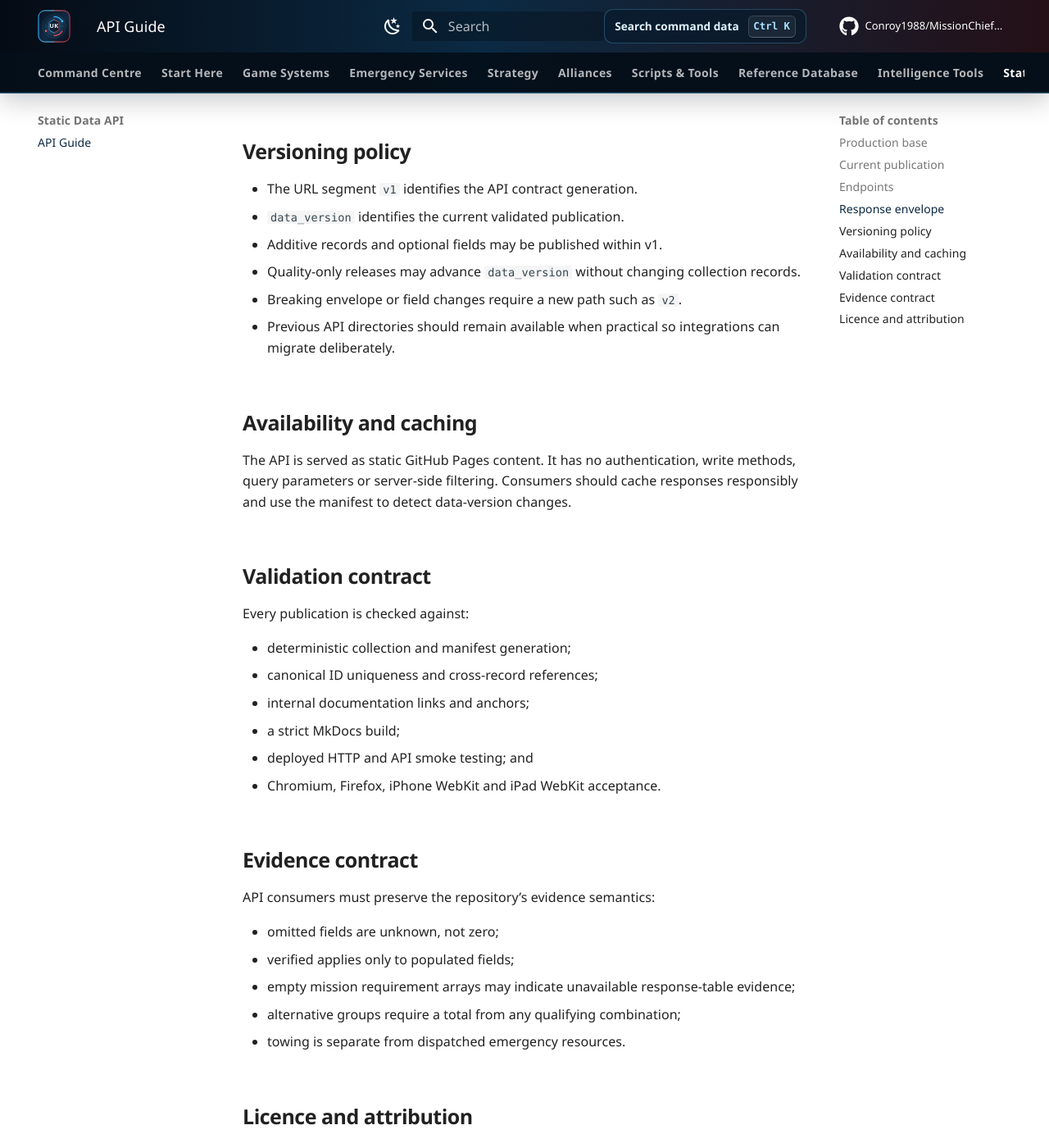
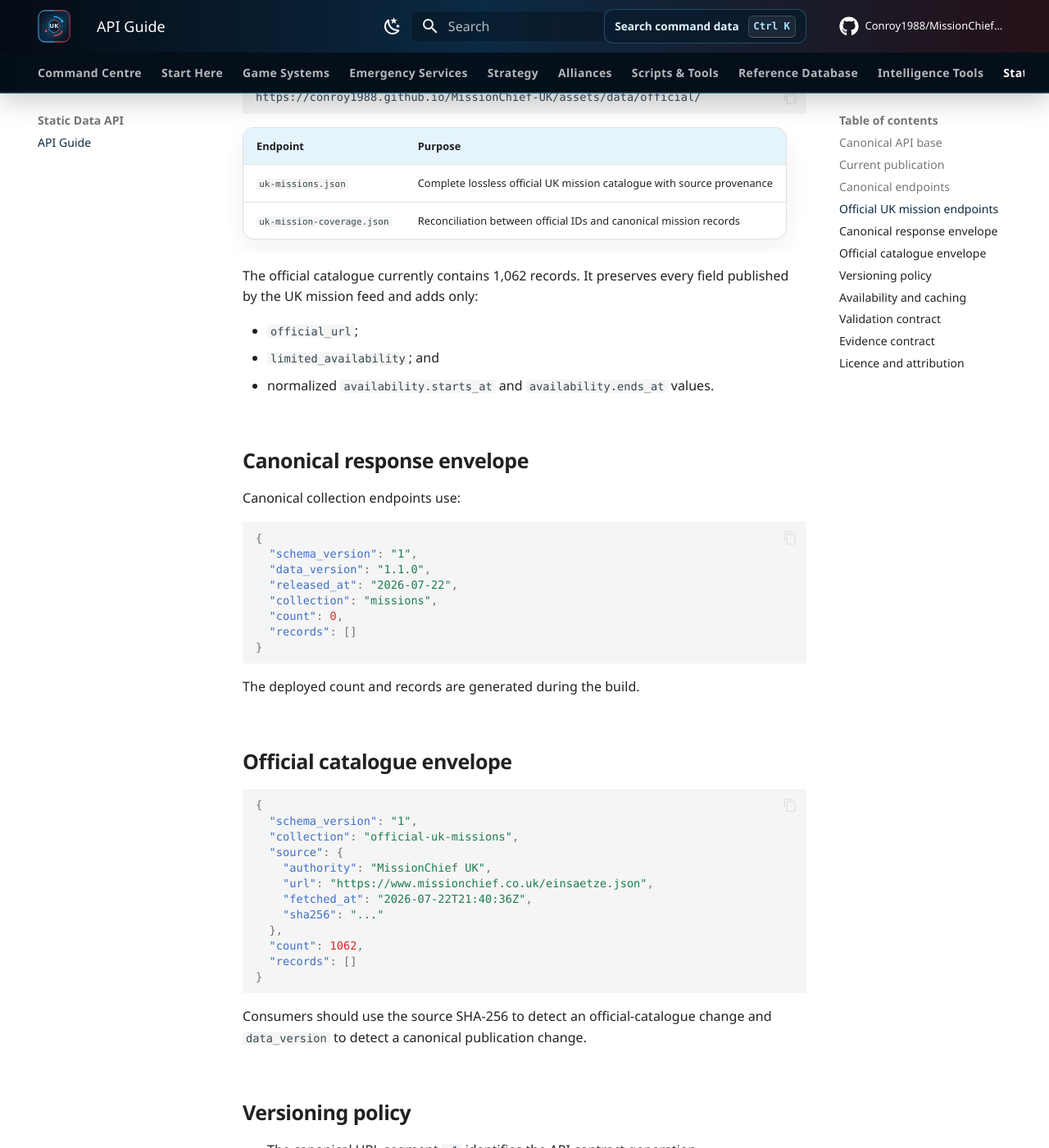
Before and after one commit to Conroy1988/MissionChief-UK, an MkDocs documentation site: the page built from docs/api/index.md, in a window 1280 px wide and 1400 px high, scrolled down 1539 px. Shown: the whole window at 82% size. Built offline with MkDocs 1.6.1 and Material for MkDocs 9.7.7, drawn with Linux system fonts in a browser that asks for light colours; comment, search, counter and statistics services are not loaded; some of the changed text lies outside the part shown.

Commit message:
Document v1.1.0 canonical and official public data

````diff
--- a/docs/api/index.md
+++ b/docs/api/index.md
@@ -1,8 +1,13 @@
 # MissionChief UK Static Data API
 
-The MissionChief UK guide publishes a versioned, read-only JSON API generated from the same canonical records used by the documentation and browser tools.
+MissionChief UK publishes two read-only public data tiers:
 
-## Production base
+1. a versioned canonical API generated from the project’s normalized evidence records; and
+2. a separate lossless snapshot of the complete public MissionChief UK mission catalogue.
+
+The separation is deliberate. Official internal keys are not silently treated as verified canonical resources.
+
+## Canonical API base
 
 ```text
 https://conroy1988.github.io/MissionChief-UK/assets/data/v1/
@@ -12,33 +17,54 @@ https://conroy1988.github.io/MissionChief-UK/assets/data/v1/
 
 ```text
 API contract: v1
-Data version: 1.0.1
+Data version: 1.1.0
 Released: 22 July 2026
+Canonical missions: 62
+Official UK missions: 1,062
 ```
 
-Version 1.0.1 is a quality and validation patch. Endpoint paths, collection envelopes, canonical IDs and evidence semantics are unchanged from 1.0.0.
+Version 1.1.0 retains the canonical v1 contract and adds the complete official catalogue as a separate public data surface.
 
-## Endpoints
+## Canonical endpoints
 
 | Endpoint | Purpose |
 |---|---|
-| `manifest.json` | Version, status and collection counts |
-| `missions.json` | Full mission records |
-| `vehicles.json` | Full deployable-resource records |
-| `infrastructure.json` | Full building and extension records |
-| `training.json` | Full qualification and course records |
-| `search-index.json` | Lightweight normalized search index |
+| `manifest.json` | Version, status and canonical collection counts |
+| `missions.json` | Canonical normalized mission records |
+| `vehicles.json` | Canonical deployable-resource records |
+| `infrastructure.json` | Canonical building and extension records |
+| `training.json` | Canonical qualification and course records |
+| `search-index.json` | Lightweight canonical cross-collection search index |
 | `faq.json` | Generated FAQ entries |
-| `openapi.json` | OpenAPI 3.1 contract |
+| `openapi.json` | OpenAPI 3.1 contract for the canonical API |
 
-## Response envelope
+## Official UK mission endpoints
 
-Collection endpoints use:
+Base:
+
+```text
+https://conroy1988.github.io/MissionChief-UK/assets/data/official/
+```
+
+| Endpoint | Purpose |
+|---|---|
+| `uk-missions.json` | Complete lossless official UK mission catalogue with source provenance |
+| `uk-mission-coverage.json` | Reconciliation between official IDs and canonical mission records |
+
+The official catalogue currently contains 1,062 records. It preserves every field published by the UK mission feed and adds only:
+
+- `official_url`;
+- `limited_availability`; and
+- normalized `availability.starts_at` and `availability.ends_at` values.
+
+## Canonical response envelope
+
+Canonical collection endpoints use:
 
 ```json
 {
   "schema_version": "1",
-  "data_version": "1.0.1",
+  "data_version": "1.1.0",
   "released_at": "2026-07-22",
   "collection": "missions",
   "count": 0,
@@ -48,39 +74,73 @@ Collection endpoints use:
 
 The deployed count and records are generated during the build.
 
+## Official catalogue envelope
+
+```json
+{
+  "schema_version": "1",
+  "collection": "official-uk-missions",
+  "source": {
+    "authority": "MissionChief UK",
+    "url": "https://www.missionchief.co.uk/einsaetze.json",
+    "fetched_at": "2026-07-22T21:40:36Z",
+    "sha256": "..."
+  },
+  "count": 1062,
+  "records": []
+}
+```
+
+Consumers should use the source SHA-256 to detect an official-catalogue change and `data_version` to detect a canonical publication change.
+
 ## Versioning policy
 
-- The URL segment `v1` identifies the API contract generation.
-- `data_version` identifies the current validated publication.
-- Additive records and optional fields may be published within v1.
-- Quality-only releases may advance `data_version` without changing collection records.
-- Breaking envelope or field changes require a new path such as `v2`.
+- The canonical URL segment `v1` identifies the API contract generation.
+- Canonical `data_version` identifies the current validated publication.
+- Additive canonical records and optional fields may be published within v1.
+- Breaking canonical envelope or field changes require a new path such as `v2`.
+- Official catalogue records follow the public upstream object and are therefore published under a separate non-canonical path.
+- New official fields may appear additively without being normalized into canonical resources.
 - Previous API directories should remain available when practical so integrations can migrate deliberately.
 
 ## Availability and caching
 
-The API is served as static GitHub Pages content. It has no authentication, write methods, query parameters or server-side filtering. Consumers should cache responses responsibly and use the manifest to detect data-version changes.
+All endpoints are static GitHub Pages content. They have no authentication, write methods, query parameters or server-side filtering.
+
+Consumers should:
+
+- cache responses responsibly;
+- use the canonical manifest to detect `data_version` changes;
+- use the official catalogue SHA-256 to detect source changes;
+- avoid polling more frequently than needed; and
+- preserve the distinction between official source fields and canonical mapped evidence.
 
 ## Validation contract
 
 Every publication is checked against:
 
-- deterministic collection and manifest generation;
-- canonical ID uniqueness and cross-record references;
-- internal documentation links and anchors;
-- a strict MkDocs build;
-- deployed HTTP and API smoke testing; and
+- canonical schema, ID and cross-record validation;
+- official catalogue IDs, names, deterministic ordering and minimum scale;
+- source URL, retrieval time and SHA-256 consistency;
+- lossless preservation of every official source field;
+- official/canonical reconciliation arithmetic;
+- requirement, chance and prerequisite inventories;
+- deterministic canonical collection and manifest generation;
+- strict documentation, link and built-site audits;
+- deployed HTTP, canonical API and official-data smoke testing; and
 - Chromium, Firefox, iPhone WebKit and iPad WebKit acceptance.
 
 ## Evidence contract
 
-API consumers must preserve the repository’s evidence semantics:
+Consumers must preserve the repository’s evidence semantics:
 
-- omitted fields are unknown, not zero;
-- verified applies only to populated fields;
-- empty mission requirement arrays may indicate unavailable response-table evidence;
-- alternative groups require a total from any qualifying combination;
-- towing is separate from dispatched emergency resources.
+- omitted canonical fields are unknown, not zero;
+- verified applies only to populated canonical fields;
+- empty canonical mission requirement arrays may indicate unavailable response-table evidence;
+- canonical alternative groups require a total from any qualifying combination;
+- towing remains separate from dispatched emergency resources;
+- official catalogue presence proves publication, not complete canonical interpretation; and
+- unknown official requirement keys must not be guessed into vehicle or personnel mappings.
 
 ## Licence and attribution
 
````
